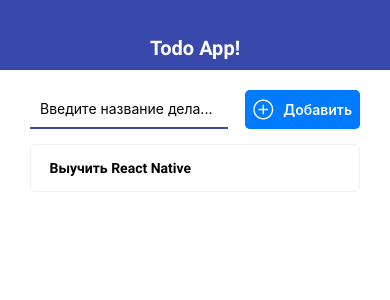
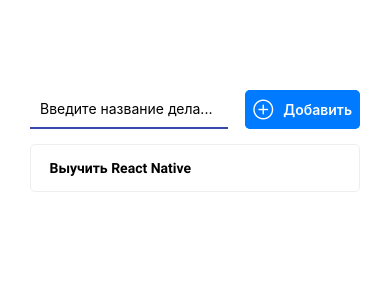
Before and after one commit to Meeki1/TodoList-with-React-Native, a React Native app: screen / in a window 390 px wide. Shown: the top 300 px of the page. Built offline with nearby package versions, Linux system fonts and the light colour scheme.

Commit message:
add ui edits for Navbar

```diff
--- a/src/components/AddTodo.js
+++ b/src/components/AddTodo.js
@@ -1,6 +1,6 @@
-import React, {useState} from 'react'
-import {View, StyleSheet, TextInput, Button, Alert} from 'react-native'
-import {AntDesign} from '@expo/vector-icons'
+import React, { useState } from 'react'
+import { View, StyleSheet, TextInput, Button, Alert, Keyboard } from 'react-native'
+import { AntDesign } from '@expo/vector-icons'
 import { THEME } from '../theme'
 
 export const AddTodo = ({onSubmit }) => {
@@ -10,6 +10,7 @@
         if (value.trim()) {
             onSubmit(value)
             setValue('')
+            Keyboard.dismiss()
         } else {
             Alert.alert("Название дела не должно быть пустым")
         }
--- a/src/components/Navbar.js
+++ b/src/components/Navbar.js
@@ -1,11 +1,14 @@
 import React from 'react'
-import {View, StyleSheet} from 'react-native'
+import {View, StyleSheet, Platform} from 'react-native'
 import { THEME } from '../theme'
 import {AppTextBold} from '../components/ui/AppTextBold'
 
 export const Navbar = ({title}) => {
     return (
-        <View style={styles.navbar}>
+        <View style={{...styles.navbar, ...Platform.select({
+            ios: styles.navbarIos,
+            android: styles.navbarAndroid
+        }) }}>
             <AppTextBold style= {styles.text}>{title}</AppTextBold>
         </View>
     )
@@ -16,11 +19,18 @@
         height: 70,
         alignItems: 'center',
         justifyContent: 'flex-end',
-        backgroundColor: THEME.MAIN_COLOR,
         paddingBottom: 10
     },
+    navbarAndroid: {
+        backgroundColor: THEME.MAIN_COLOR,
+
+    },
+    navbarIos: {
+        borderBottomColor: THEME.MAIN_COLOR,
+        borderBottomWidth: 1
+    },
     text: {
-        color: 'white',
+        color: Platform.OS === 'ios' ? THEME.MAIN_COLOR : 'white',
         fontSize: 20
     }
 })
--- a/src/components/ui/AppButton.js
+++ b/src/components/ui/AppButton.js
@@ -1,17 +1,20 @@
 import React from 'react'
-import {StyleSheet, View, TouchableOpacity, ImageBackground} from 'react-native'
+import {StyleSheet, View, TouchableOpacity, TouchableNativeFeedback, Platform} from 'react-native'
 import { THEME } from '../../theme'
 import {AppTextBold} from './AppTextBold'
 
 export const AppButton = ({ children, onPress, color = THEME.MAIN_COLOR }) => {
-
+    const Wrapper =
+        Platform.OS === 'android'
+            ? TouchableNativeFeedback
+            : TouchableOpacity
 
     return (
-        <TouchableOpacity onPress={onPress} activeOpacity={0.7} >
+        <Wrapper onPress={onPress} activeOpacity={0.7} >
             <View style={{...styles.button, backgroundColor: color}}>
                 <AppTextBold style={styles.text} >{children}</AppTextBold>
             </View>
-        </TouchableOpacity>
+        </Wrapper>
     )
 }
 
```
